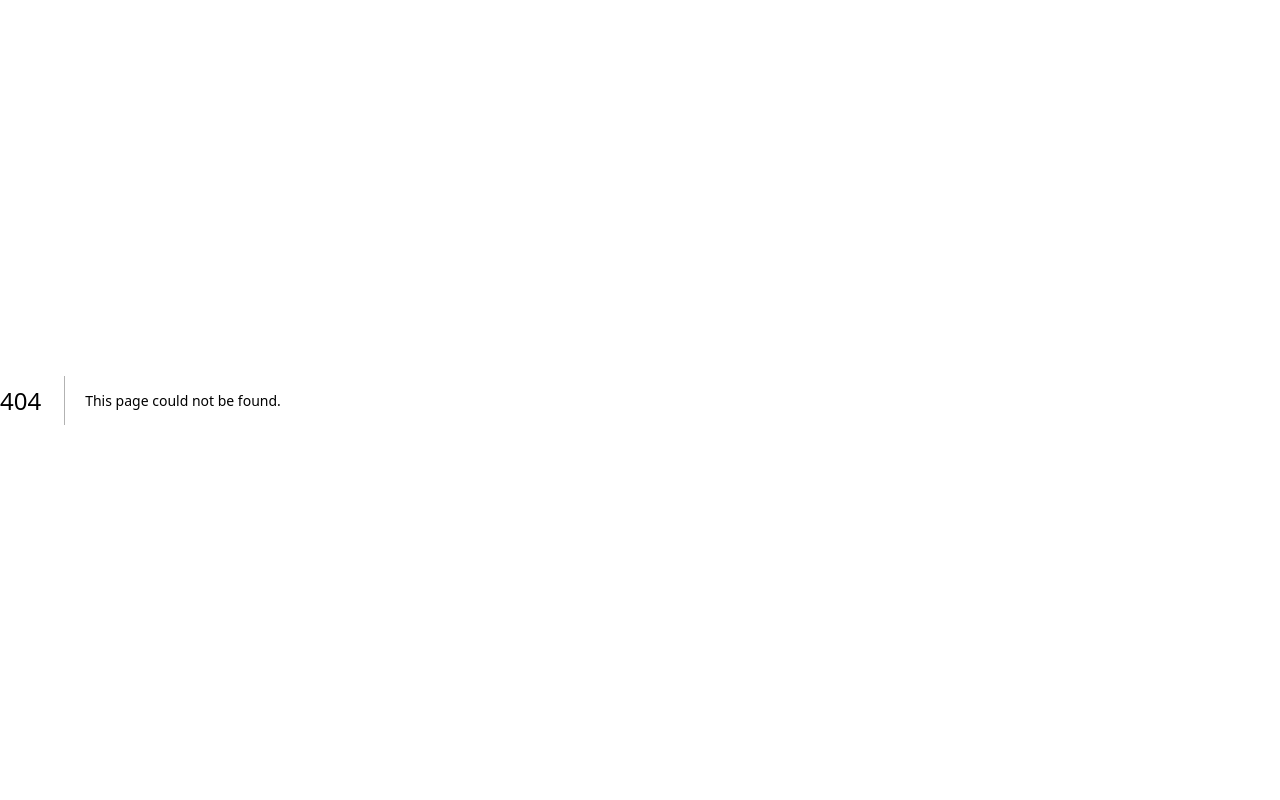
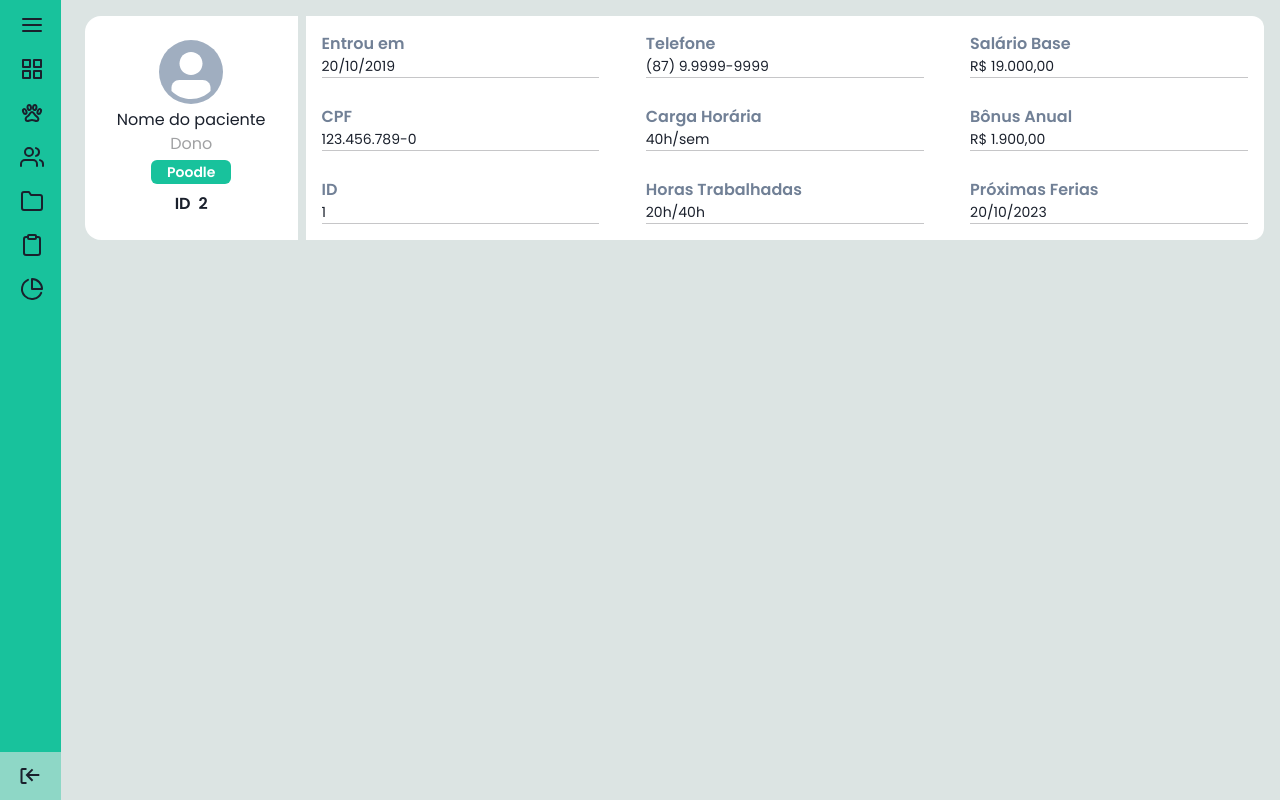
Before and after one commit to eliseucbrito/vet-tdd-ca, a Next.js app: page /patients/1 in a window 1280 px wide. Before the commit this address had no page. Built offline with nearby package versions, Linux system fonts and the light colour scheme.

Commit message:
feat: create page of patient details

```diff
--- /dev/null
+++ b/src/pages/patients/[id].tsx
@@ -0,0 +1,18 @@
+import { Flex, HStack, VStack } from '@chakra-ui/react'
+import { DetailsCard } from 'presentation/components/Cards/DetailsCard'
+import { Sidebar } from 'presentation/components/Sidebar/Sidebar'
+import { PatientCard } from './components/PatientCard'
+
+export default function StaffDetails() {
+  return (
+    <Flex w="100vw" h="100vh">
+      <Sidebar />
+      <VStack p="1rem 1rem 1rem 1.5rem" w="100%">
+        <HStack w="100%">
+          <PatientCard />
+          <DetailsCard />
+        </HStack>
+      </VStack>
+    </Flex>
+  )
+}
```
